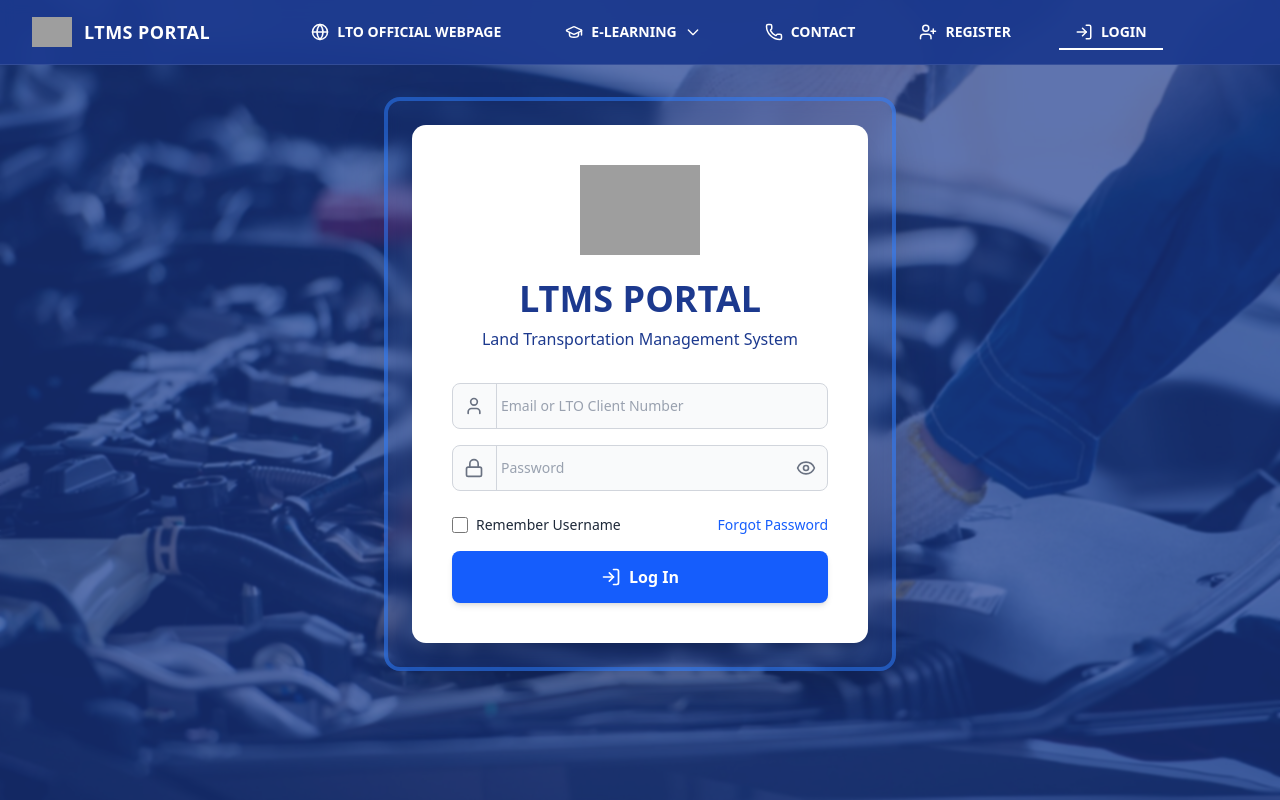
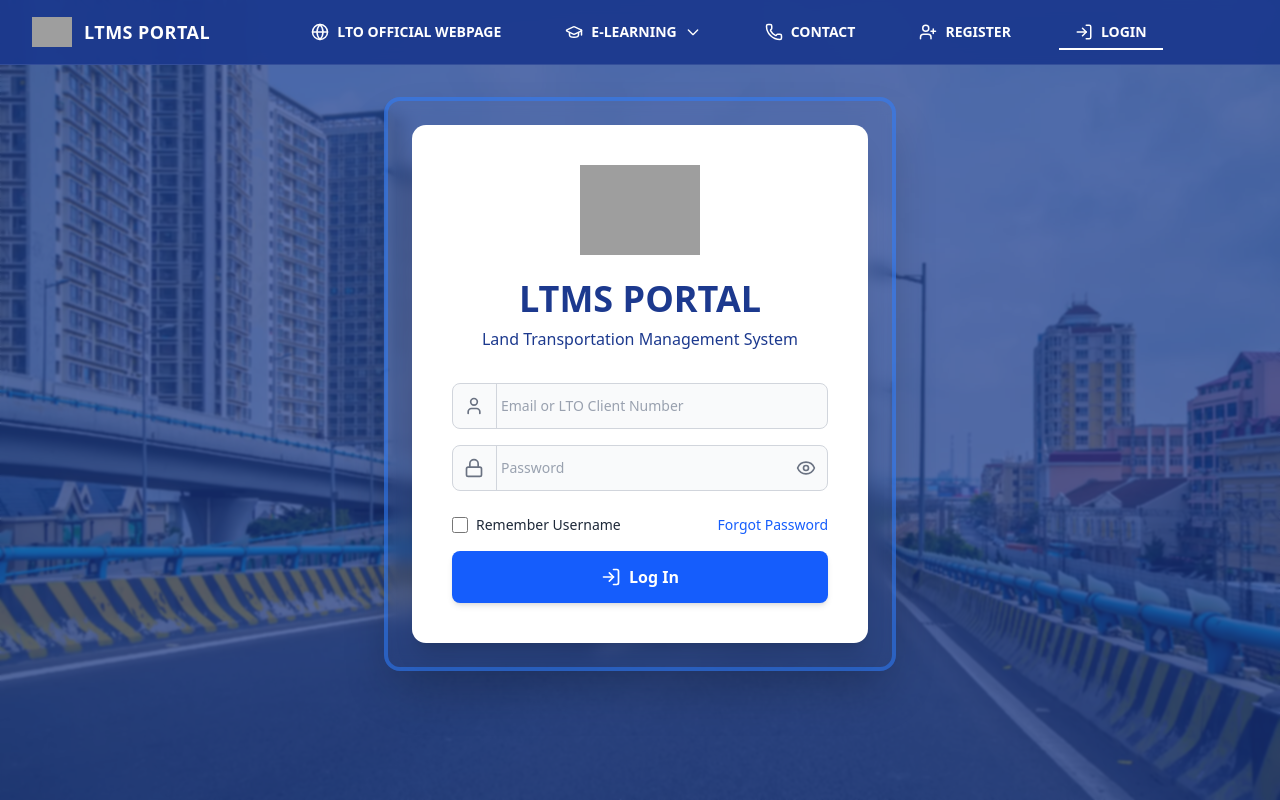
Before and after one commit to cabohol/ltms, a Next.js app: page /login in a window 1280 px wide. Built offline with nearby package versions, Linux system fonts and the light colour scheme; grey boxes are pictures that could not be loaded.

Commit message:
changed bg image

```diff
--- a/app/dashboard/page.tsx
+++ b/app/dashboard/page.tsx
@@ -29,7 +29,7 @@
   const toggleELearning = () => setIsELearningOpen(!isELearningOpen);
 
   return (
-    <div className="min-h-screen bg-cover bg-center bg-no-repeat relative" style={{ backgroundImage: "url('/mechanic.jpeg')" }}>
+    <div className="min-h-screen bg-cover bg-center bg-no-repeat relative" style={{ backgroundImage: "url('/bgpic.jpg')" }}>
       <div className="absolute inset-0 bg-blue-900/70 backdrop-blur-[1px]"></div>
       {/* Navigation */}
       <nav className="relative bg-blue-900/95 backdrop-blur-sm border-b border-white/10 sticky top-0 z-50">
--- a/app/login/page.tsx
+++ b/app/login/page.tsx
@@ -69,7 +69,7 @@
   };
 
   return (
-    <div className="min-h-screen bg-cover bg-center bg-no-repeat relative" style={{ backgroundImage: "url('/mechanic.jpeg')" }}>
+    <div className="min-h-screen bg-cover bg-center bg-no-repeat relative" style={{ backgroundImage: "url('/bgpic.jpg')" }}>
     <div className="absolute inset-0 bg-blue-900/70 backdrop-blur-[1px]"></div>
       {/* Navigation */}
       <nav className="bg-blue-900/95 backdrop-blur-sm border-b border-white/10 sticky top-0 z-50">
--- a/app/page.tsx
+++ b/app/page.tsx
@@ -20,7 +20,7 @@
     <div
       className="min-h-screen bg-cover bg-center bg-no-repeat relative"
       style={{
-        backgroundImage: "url('/manila-traffic.jpg')",
+        backgroundImage: "url('/bgpic.jpg')",
       }}
     >
       <div className="absolute inset-0 bg-blue-900/70 backdrop-blur-[1px]"></div>
```
Also changed, not shown: public/bgpic.jpg (added).
